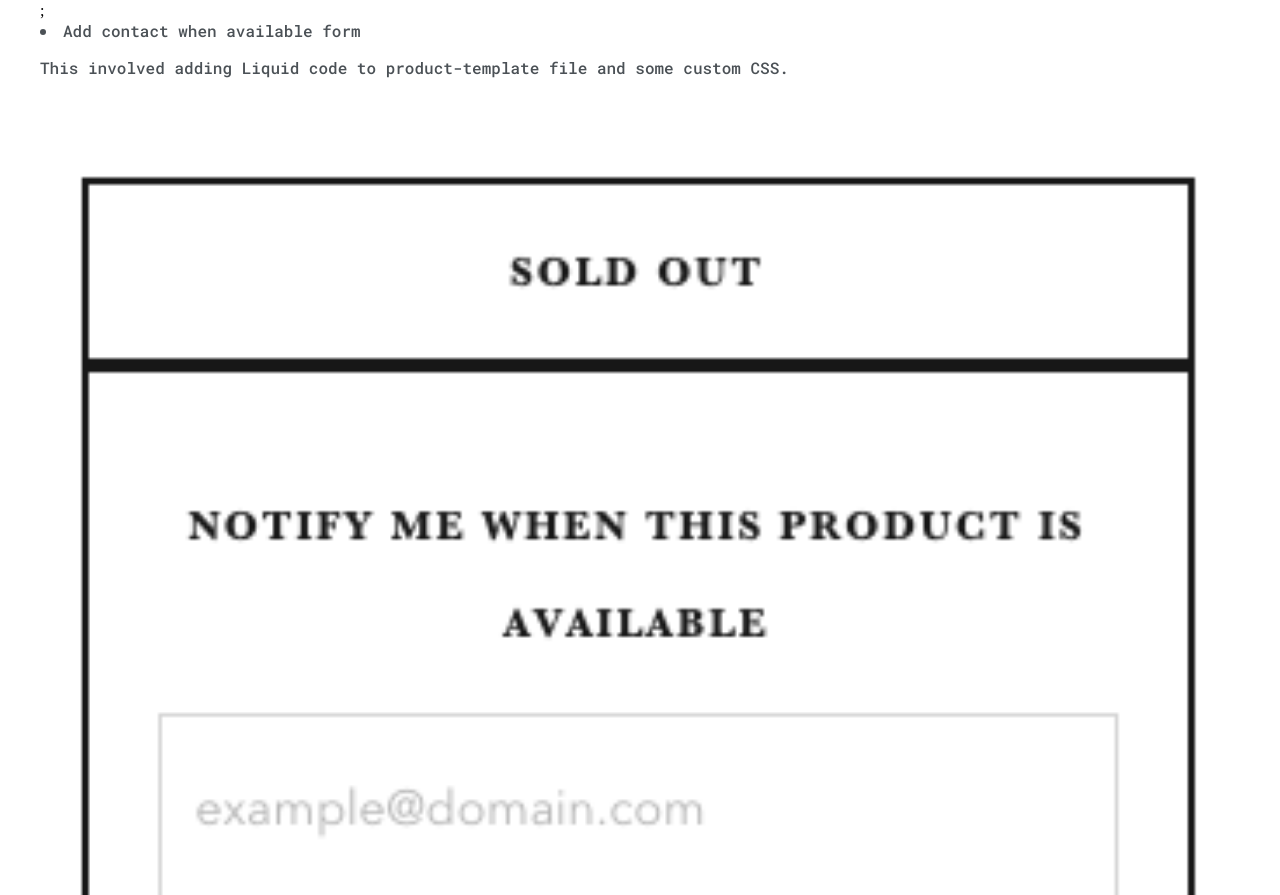
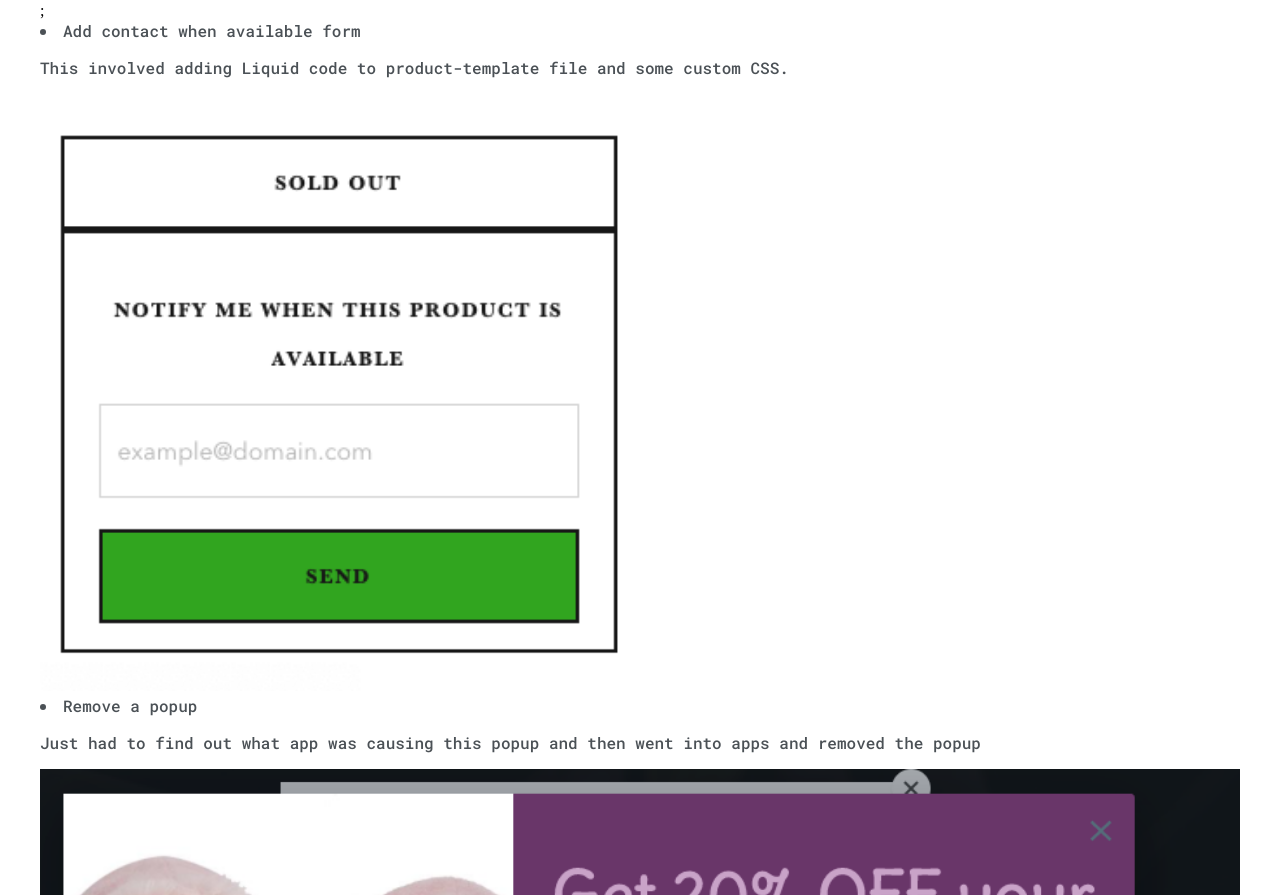
Before and after one commit to jmeegan2/Portfolio-Site, a website: page Bo-Tiki.html in a window 1280 px wide. Shown: the part 2267-3162 px from the top of the page. Drawn offline with Linux system fonts and the light colour scheme.

Commit message:
changed formatting of contact form slightly

```diff
--- a/Bo-Tiki.html
+++ b/Bo-Tiki.html
@@ -75,7 +75,9 @@
             <li>Add contact when available form</li>
 			<div>
 				<p>This involved adding Liquid code to product-template file and some custom CSS.</p>
+				<div style= align-items:center;width:50%;>
 				<img src="images/Screen Shot 2021-10-19 at 3.56.41 PM.png" alt="">
+			</div>
 			</div>
             <li>Remove a popup</li>
 			<div>
```
